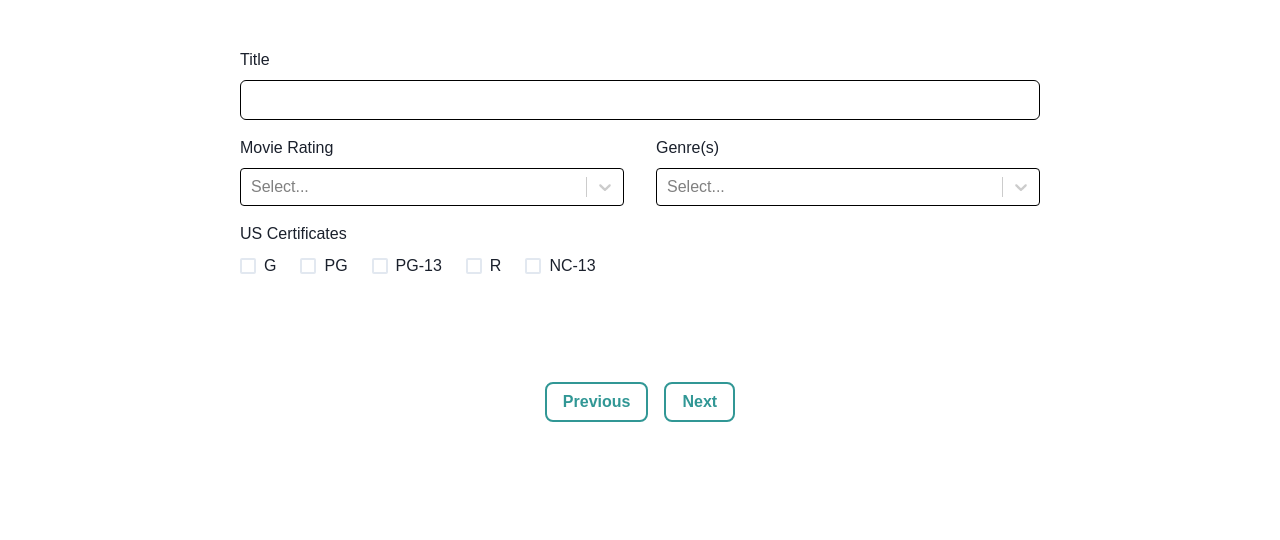
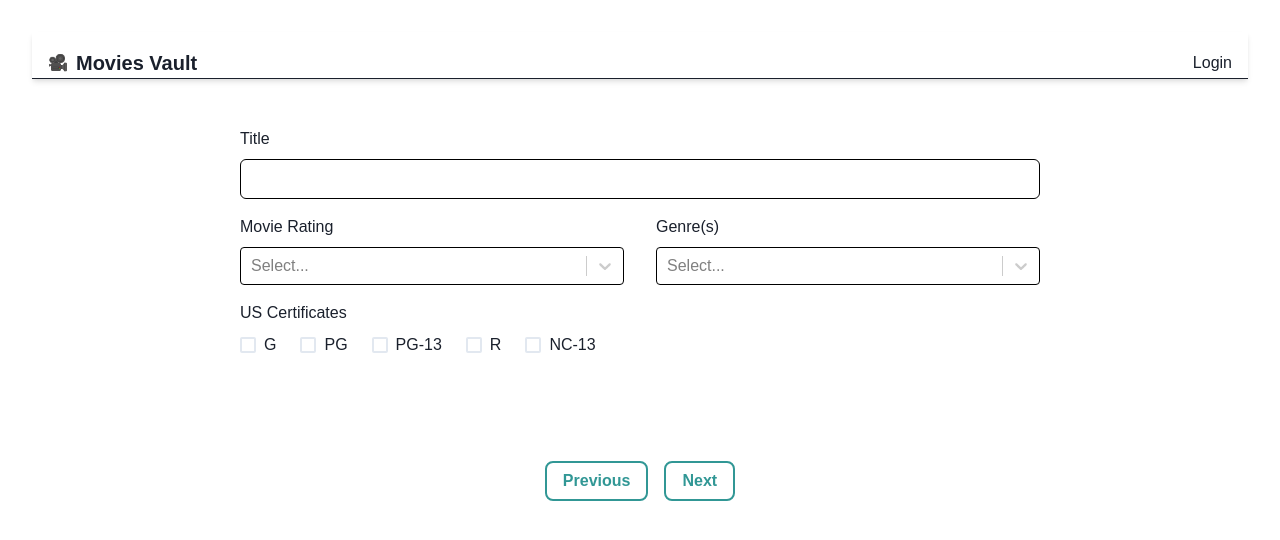
Before and after one commit to tolumide-ng/moviesVault, a React (Vite) app: page / in a window 1280 px wide. Shown: the top 540 px of the page. Built offline with nearby package versions, Linux system fonts and the light colour scheme; data requests are answered from the project's data file.

Commit message:
Add TopBar component with tests

```diff
--- a/src/AppRouter.tsx
+++ b/src/AppRouter.tsx
@@ -1,6 +1,7 @@
 import * as React from 'react';
 import { BrowserRouter, Route, Routes } from 'react-router';
 import HomePage from './components/pages/Home/Home';
+import { TopBar } from './components/organisms/TopBar/TopBar';
 const SpecificMovie = React.lazy(
   () => import('./components/pages/SpecificMovie/SpecificMovie'),
 );
@@ -8,6 +9,7 @@ const SpecificMovie = React.lazy(
 export default function AppRouter() {
   return (
     <BrowserRouter>
+      <TopBar />
       <Routes>
         <Route path="/" element={<HomePage />} />
         <Route path="/movies/:id" element={<SpecificMovie />} />
--- /dev/null
+++ b/src/components/organisms/TopBar/TopBar.tsx
@@ -0,0 +1,72 @@
+import * as React from 'react';
+import { Link, useLocation } from 'react-router';
+import { AuthorizationContext } from '@/store/authorization/context';
+import {
+  Button,
+  Flex,
+  Text,
+  UnorderedList,
+  ListItem,
+  Link as ChakraLink,
+} from '@chakra-ui/react';
+
+export function TopBar() {
+  const { state, onLogout } = React.useContext(AuthorizationContext);
+  const isLoginPage = useLocation().pathname === '/login';
+
+  return (
+    <Flex
+      as="header"
+      px="4"
+      mb="8"
+      pt={'4'}
+      borderBottom="1px solid"
+      justifyContent="space-between"
+      alignItems="center"
+      bg={'white'}
+      position="sticky"
+      top="0"
+      zIndex="1000"
+      boxShadow="md"
+    >
+      <Link to="/">
+        <Flex align="center" cursor="pointer">
+          <Text fontWeight="bold" mr="2">
+            🎥
+          </Text>
+          <Text fontSize={'xl'} fontWeight="bold">
+            Movies Vault
+          </Text>
+        </Flex>
+      </Link>
+
+      <Flex as="nav" justify="flex-end" alignItems={'center'}>
+        <UnorderedList display="flex" gap="6" listStyleType="none">
+          {state.isLoggedIn && (
+            <ListItem>
+              <ChakraLink to="/favorites" as={Link}>
+                <Text>Favorites</Text>
+              </ChakraLink>
+            </ListItem>
+          )}
+
+          {state.isLoggedIn && (
+            <ListItem>
+              <Button variant="link" onClick={onLogout} fontWeight={'normal'}>
+                Log Out
+              </Button>
+            </ListItem>
+          )}
+
+          {!state.isLoggedIn && !isLoginPage && (
+            <ListItem>
+              <ChakraLink as={Link} to="login">
+                <Text>Login</Text>
+              </ChakraLink>
+            </ListItem>
+          )}
+        </UnorderedList>
+      </Flex>
+    </Flex>
+  );
+}
```
Also changed, not shown: 1 other file (tests, documents, lock files or other folders).
